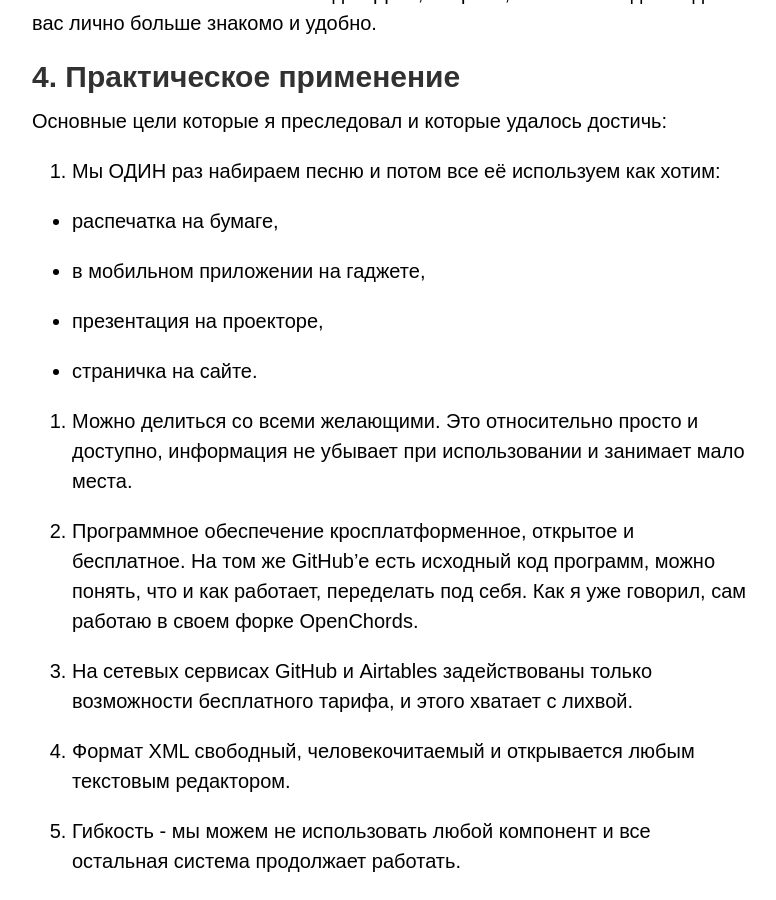
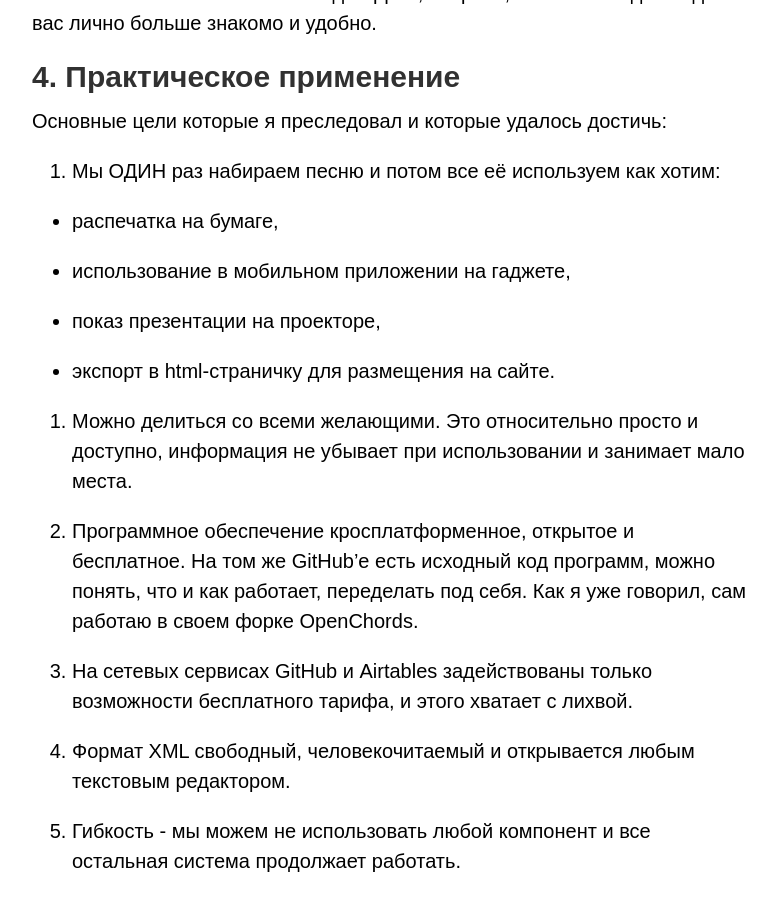
Before and after one commit to SergKnyz/alexblog, a Jekyll site: the page built from _posts/2020-01-02-statia-ob-opensong.markdown, in a window 1280 px wide and 900 px high, scrolled down 7211 px. Shown: the whole window, without its empty margins (248-1024 px from the left). Built offline with Jekyll 4.4.1, drawn with Linux system fonts in a browser that asks for light colours; our own code applies the rules of GitHub Pages for plain Markdown files; a script that is not in the unit is left out.

Commit message:
Updated Statia Ob Opensong

```diff
--- a/_posts/2020-01-02-statia-ob-opensong.markdown
+++ b/_posts/2020-01-02-statia-ob-opensong.markdown
@@ -127,11 +127,11 @@ GitHub - это сервис для хостинга и совместной р
 
 * распечатка на бумаге,
 
-* в мобильном приложении на гаджете,
+* использование в мобильном приложении на гаджете,
 
-* презентация на проекторе,
+* показ презентации на проекторе,
 
-* страничка на сайте.
+* экспорт в html-страничку для размещения на сайте.
 
 2. Можно делиться со всеми желающими. Это относительно просто и доступно, информация не убывает при использовании и занимает мало места.
 
```
